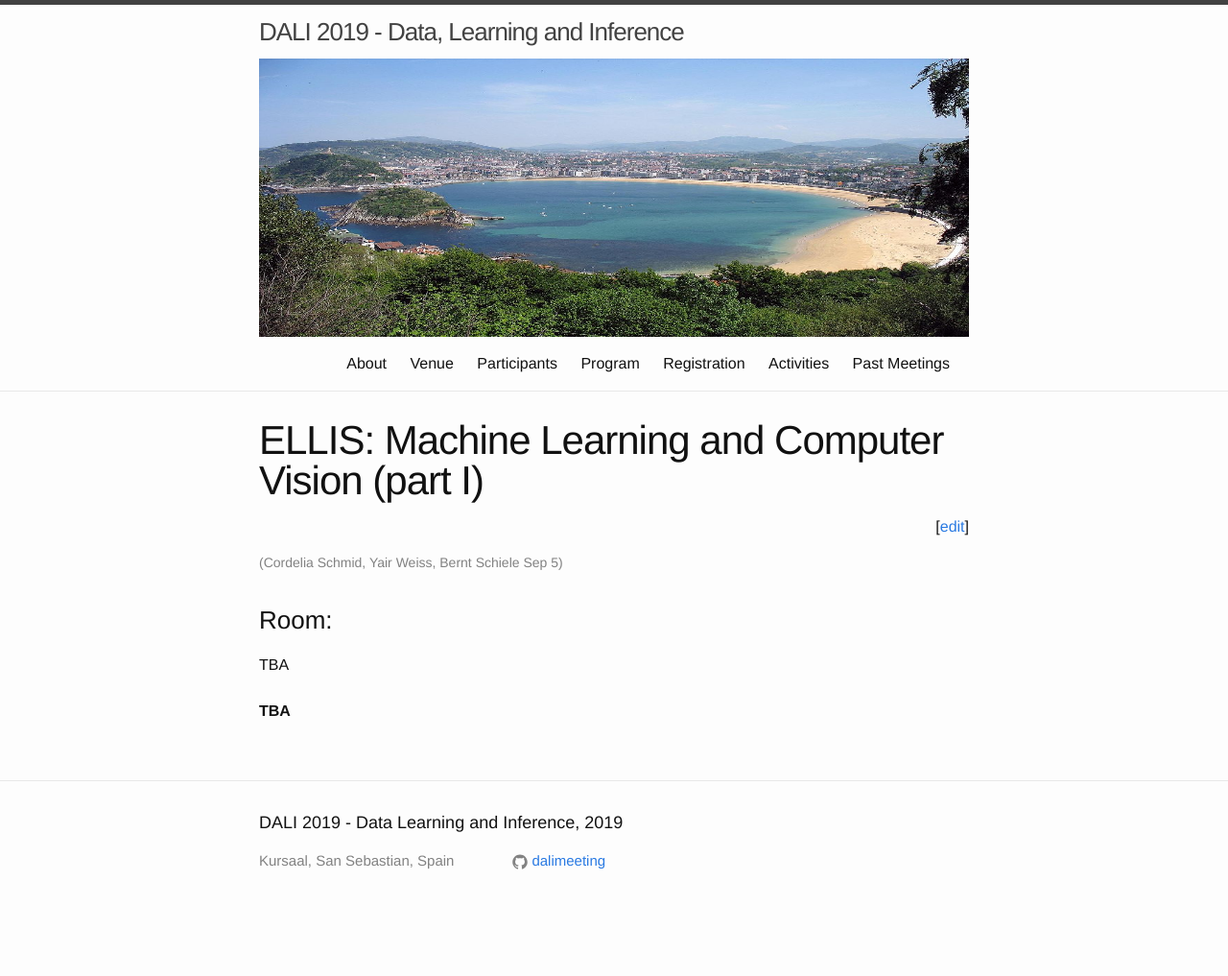
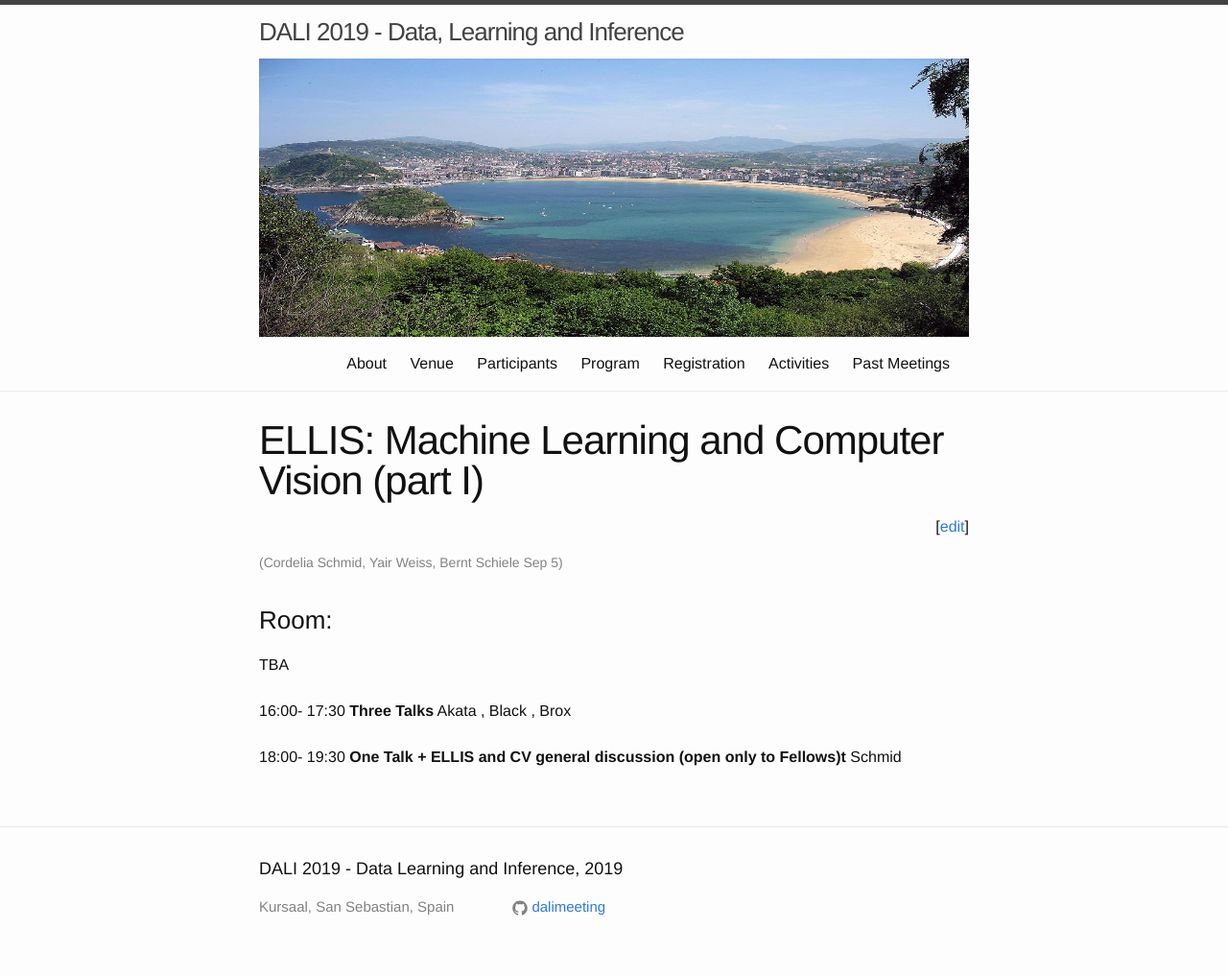
Before and after one commit to dalimeeting/dalimeeting.github.io, a Jekyll site: the page built from _posts/2019-09-05-workshop-05-05.md, in a window 1280 px wide. Shown: the whole page at 96% size. Built offline with Jekyll 4.4.1, drawn with Linux system fonts in a browser that asks for light colours; before the commit the page ends 969 px from its top, so only the background shows below that.

Commit message:
ml and cv part 1

```diff
--- a/_posts/2019-09-05-workshop-05-05.md
+++ b/_posts/2019-09-05-workshop-05-05.md
@@ -15,5 +15,16 @@
 room: ""
 show_abstracts: false
 talks:
-- title: "TBA"
+- start: "16:00"
+  end: "17:30"
+  title: "Three Talks"
+  author:
+  - given: Akata
+  - given: Black
+  - given: Brox
+- start: "18:00"
+  end: "19:30"
+  title: "One Talk + ELLIS and CV general discussion (open only to Fellows)t"
+  author:
+  - given: Schmid
 ---
```
